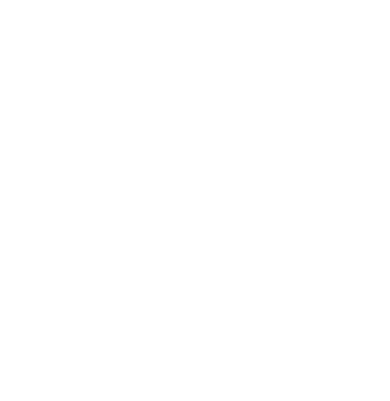
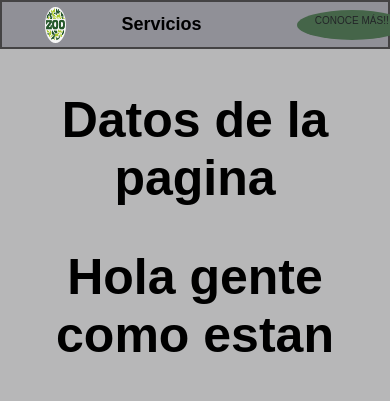
Before and after one commit to Karla11chan/ProyectoWebZoologico, a plain HTML site: page servicios/servicios.html in a window 390 px wide. Drawn offline with Linux system fonts and the light colour scheme.

Commit message:
vs final

```diff
--- a/animales/css/estilos.css
+++ b/animales/css/estilos.css
@@ -9,9 +9,8 @@ body{
     background-color: rgb(183, 183, 184) ;
 
 }
+
 .columna-central {
-            background-color: rgb(144, 144, 151);
-            border: 0.2em solid rgb(68, 67, 68);
             border-top: none;
             display: flex;
             flex-direction: row;
@@ -22,27 +21,31 @@ body{
         }
 
 #encabezado{
+    position: relative;
     background-color: rgb(144, 144, 151);
     border: 0.2em solid rgb(68, 67, 68);
     display: grid;
-    grid-template-columns: 4fr 4fr;
+    grid-template-columns: repeat(6,1fr);
     justify-items: center;
     align-items: center;
     flex-direction: row;
-    justify-content: right;
+    justify-content: center;
 }
 
-
 #encabezado img{
-    width: 20%;
+    grid-column: 2/3;
+    width: 80%;
     height: 70%;
     aspect-ratio: 1/1;
     /* define la relación de aspecto entre el ancho y la altura de un elemento, asegurando que sus dimensiones
     mantengan esa proporción específica al cambiar el tamaño de la pantalla o el contenedor*/
     border-radius: 100%;
     object-fit: fill;
+    position: right;
 }
-
+#encabezado h1{
+    grid-column: 3/5;
+}
 h1{
     font-size: 5em;
     text-align: center;
@@ -73,7 +76,8 @@ h1{
 }
 
 .abrir {
-    width: 7%;
+    grid-column: 6/7;
+    width: 15em;
     height: auto;
     padding: 0.5em;
     margin: 0.5em;
@@ -83,11 +87,12 @@ h1{
     cursor: pointer;
     border-radius: 50%;
     opacity: 100%;
-    transform: translateX(-20%);
+    transform: translateX(120%);
 }
 .cerrar {
+    grid-column: 6/7;
     display: none;
-    width: 8%;
+    width: 15em;
     height: auto;
     padding: 0.5em;
     margin: 0.5em;
@@ -97,7 +102,7 @@ h1{
     cursor: pointer;
     border-radius: 50%;
     opacity: 100%;
-    transform: translateX(-20%);
+    transform: translateX(120%);
 }
 #check{
     display: none;
@@ -143,17 +148,23 @@ h1{
 
     /*opacity: 50%;*/
 }
-#encabezado, #encabezado img {
+#encabezado{
+    font-size: 1em;
     background-color: rgb(144, 144, 151);
     border: 0.2em solid rgb(68, 67, 68);
     display: grid;
-    grid-template-columns: 4fr 2fr ;
+    grid-template-columns: repeat(6,1fr);
     justify-items: center;
     align-items: center;
     flex-direction: row;
     justify-content: right;
 }
+#encabezado h1{
+    grid-column: 3/5;
+    font-size:large;
+}
 #encabezado img{
+    grid-column: 1/3;
     width: 20%;
     height: 80%;
     aspect-ratio: 1/1;
@@ -162,4 +173,34 @@ h1{
     border-radius: 100%;
     object-fit: fill;
 }
+
+.abrir {
+    grid-column: 6/7;
+    width: 10em;
+    height: auto;
+    padding: 0.5em;
+    margin: 0.5em;
+    background-color: rgb(69, 101, 73);
+    color: rgb(35, 37, 40);
+    text-align: center;
+    cursor: pointer;
+    border-radius: 50%;
+    opacity: 100%;
+    transform: translateX(70%);
 }
+.cerrar {
+    grid-column: 6/7;
+    display: none;
+    width: 10em;
+    height: auto;
+    padding: 0.5em;
+    margin: 0.5em;
+    background-color:rgb(69, 101, 73);
+    color: rgb(35, 37, 40);
+    text-align: center;
+    cursor: pointer;
+    border-radius: 50%;
+    opacity: 100%;
+    transform: translateX(70%);
+}
+}
--- /dev/null
+++ b/galeria/css/estilos_galeria.css
@@ -0,0 +1,206 @@
+/*CSS del Index*/
+html{
+    font-size: 62.5%;
+}
+body{
+    padding: 0;
+    margin: 0;
+    font-family: Arial, Helvetica, sans-serif;
+    background-color: rgb(183, 183, 184) ;
+
+}
+
+.columna-central {
+            border-top: none;
+            display: flex;
+            flex-direction: row;
+            justify-content: right;
+            max-width: auto;
+            margin: auto;
+            height: 4em;
+        }
+
+#encabezado{
+    position: relative;
+    background-color: rgb(144, 144, 151);
+    border: 0.2em solid rgb(68, 67, 68);
+    display: grid;
+    grid-template-columns: repeat(6,1fr);
+    justify-items: center;
+    align-items: center;
+    flex-direction: row;
+    justify-content: center;
+}
+
+#encabezado img{
+    grid-column: 2/3;
+    width: 80%;
+    height: 70%;
+    aspect-ratio: 1/1;
+    /* define la relación de aspecto entre el ancho y la altura de un elemento, asegurando que sus dimensiones
+    mantengan esa proporción específica al cambiar el tamaño de la pantalla o el contenedor*/
+    border-radius: 100%;
+    object-fit: fill;
+    position: right;
+}
+#encabezado h1{
+    grid-column: 3/5;
+}
+h1{
+    font-size: 5em;
+    text-align: center;
+}
+
+#navegacion{
+    display: flex;
+    flex-direction: column;
+    justify-content: space-evenly;
+    position: fixed;
+    top: 0;
+    right: 0;
+    width: 15%;
+    /*Permite aplicar translaciones, rotaciones y escalas a un elemento HTML
+    /*Se aplica una transicion: propiedad tiempo funcion*/
+    transition: transform 0.1s ease-in-out;
+    transform: translateX(-900%);
+    height: 100vh;
+    border: 0.2em solid rgb(68, 67, 68);
+    background-color: rgb(183, 183, 184);
+    font-size: 1.5em;
+    /*opacity: 50%;*/
+}
+#navegacion a{
+    text-decoration: none;
+    text-align: center;
+    color:rgb(40, 69, 35);
+}
+
+.abrir {
+    grid-column: 6/7;
+    width: 15em;
+    height: auto;
+    padding: 0.5em;
+    margin: 0.5em;
+    background-color: rgb(69, 101, 73);
+    color: rgb(35, 37, 40);
+    text-align: center;
+    cursor: pointer;
+    border-radius: 50%;
+    opacity: 100%;
+    transform: translateX(120%);
+}
+.cerrar {
+    grid-column: 6/7;
+    display: none;
+    width: 15em;
+    height: auto;
+    padding: 0.5em;
+    margin: 0.5em;
+    background-color:rgb(69, 101, 73);
+    color: rgb(35, 37, 40);
+    text-align: center;
+    cursor: pointer;
+    border-radius: 50%;
+    opacity: 100%;
+    transform: translateX(120%);
+}
+#check{
+    display: none;
+}
+#navegacion a:hover{
+    background-color:rgb(94, 115, 94);
+    color:white;
+}
+/*Introducción del menú lateral*/
+/*El selector ~ afecta a un elemento que está a la altura de otro, así cuando la pseudoclase checked esta marcada aploca ciertos estilos*/
+
+#check:checked ~#navegacion {
+    transform: translateX(-555%);
+}
+
+/*Ocultando el boton abrir*/
+/**/
+#check:checked ~ .abrir{
+    display: none;
+}
+/*Mostrando el boton salir*/
+#check:checked ~ .cerrar{
+    display:block;
+}
+
+@media screen and (max-width: 850px) {
+ #navegacion{
+    display: flex;
+    flex-direction: column;
+    justify-content: space-evenly;
+    position: fixed;
+    top: 0;
+    right: 0;
+    width: 15%;
+    /*Permite aplicar translaciones, rotaciones y escalas a un elemento HTML
+    /*Se aplica una transicion: propiedad tiempo funcion*/
+    transition: transform 0.1s ease-in-out;
+    transform: translateX(-900%);
+    height: 100vh;
+    border: 0.2em solid rgb(68, 67, 68);
+    background-color: rgb(183, 183, 184);
+    font-size: 1em;
+
+    /*opacity: 50%;*/
+}
+#encabezado{
+    font-size: 1em;
+    background-color: rgb(144, 144, 151);
+    border: 0.2em solid rgb(68, 67, 68);
+    display: grid;
+    grid-template-columns: repeat(6,1fr);
+    justify-items: center;
+    align-items: center;
+    flex-direction: row;
+    justify-content: right;
+}
+#encabezado h1{
+    grid-column: 3/5;
+    font-size:large;
+}
+#encabezado img{
+    grid-column: 1/3;
+    width: 20%;
+    height: 80%;
+    aspect-ratio: 1/1;
+    /* define la relación de aspecto entre el ancho y la altura de un elemento, asegurando que sus dimensiones
+    mantengan esa proporción específica al cambiar el tamaño de la pantalla o el contenedor*/
+    border-radius: 100%;
+    object-fit: fill;
+}
+
+.abrir {
+    grid-column: 6/7;
+    width: 10em;
+    height: auto;
+    padding: 0.5em;
+    margin: 0.5em;
+    background-color: rgb(69, 101, 73);
+    color: rgb(35, 37, 40);
+    text-align: center;
+    cursor: pointer;
+    border-radius: 50%;
+    opacity: 100%;
+    transform: translateX(70%);
+}
+.cerrar {
+    grid-column: 6/7;
+    display: none;
+    width: 10em;
+    height: auto;
+    padding: 0.5em;
+    margin: 0.5em;
+    background-color:rgb(69, 101, 73);
+    color: rgb(35, 37, 40);
+    text-align: center;
+    cursor: pointer;
+    border-radius: 50%;
+    opacity: 100%;
+    transform: translateX(70%);
+}
+}
--- a/galeria/galeria.html
+++ b/galeria/galeria.html
@@ -0,0 +1,33 @@
+<!DOCTYPE html>
+<html lang="en">
+<head>
+    <meta charset="UTF-8">
+    <meta name="viewport" content="width=device-width, initial-scale=1.0">
+    <meta name="author" content="Los Snoopys (-1)">
+    <link rel="stylesheet" href="css/estilos_galeria.css">
+    <title>Animales</title>
+</head>
+<body>
+    <header id="encabezado">
+         <img src="../imagenes/Logo.png" alt="Logo_noticiero">
+        <h1>Galería</h1>
+        <section class="columna-central">
+        <input type="checkbox" id="check">
+        <label for="check" class="abrir">CONOCE MÁS!!</label>
+        <label for="check" class="cerrar">Salir</label>
+        <nav id="navegacion">
+            <a href="../index.html"  title="Pagina principal ">Página principal(Conócenos)</a>
+            <a href="../animales/animales.html" title="Pagina de animales">Animales</a>
+            <a href="../servicios/servicios.html" title="Pagina de servicios y promociones">Servicios y Promociones</a>
+        </nav>
+    </section>
+    </header>
+
+    <main id="principal">
+        <section class="">
+            <h1>Datos de la pagina</h1>
+        </section>
+    </main>
+   <H1> Hola gente como estan</H1>
+</body>
+</html>
--- /dev/null
+++ b/servicios/css/estilos_servicios.css
@@ -0,0 +1,206 @@
+/*CSS del Index*/
+html{
+    font-size: 62.5%;
+}
+body{
+    padding: 0;
+    margin: 0;
+    font-family: Arial, Helvetica, sans-serif;
+    background-color: rgb(183, 183, 184) ;
+
+}
+
+.columna-central {
+            border-top: none;
+            display: flex;
+            flex-direction: row;
+            justify-content: right;
+            max-width: auto;
+            margin: auto;
+            height: 4em;
+        }
+
+#encabezado{
+    position: relative;
+    background-color: rgb(144, 144, 151);
+    border: 0.2em solid rgb(68, 67, 68);
+    display: grid;
+    grid-template-columns: repeat(6,1fr);
+    justify-items: center;
+    align-items: center;
+    flex-direction: row;
+    justify-content: center;
+}
+
+#encabezado img{
+    grid-column: 2/3;
+    width: 80%;
+    height: 70%;
+    aspect-ratio: 1/1;
+    /* define la relación de aspecto entre el ancho y la altura de un elemento, asegurando que sus dimensiones
+    mantengan esa proporción específica al cambiar el tamaño de la pantalla o el contenedor*/
+    border-radius: 100%;
+    object-fit: fill;
+    position: right;
+}
+#encabezado h1{
+    grid-column: 3/5;
+}
+h1{
+    font-size: 5em;
+    text-align: center;
+}
+
+#navegacion{
+    display: flex;
+    flex-direction: column;
+    justify-content: space-evenly;
+    position: fixed;
+    top: 0;
+    right: 0;
+    width: 15%;
+    /*Permite aplicar translaciones, rotaciones y escalas a un elemento HTML
+    /*Se aplica una transicion: propiedad tiempo funcion*/
+    transition: transform 0.1s ease-in-out;
+    transform: translateX(-900%);
+    height: 100vh;
+    border: 0.2em solid rgb(68, 67, 68);
+    background-color: rgb(183, 183, 184);
+    font-size: 1.5em;
+    /*opacity: 50%;*/
+}
+#navegacion a{
+    text-decoration: none;
+    text-align: center;
+    color:rgb(40, 69, 35);
+}
+
+.abrir {
+    grid-column: 6/7;
+    width: 15em;
+    height: auto;
+    padding: 0.5em;
+    margin: 0.5em;
+    background-color: rgb(69, 101, 73);
+    color: rgb(35, 37, 40);
+    text-align: center;
+    cursor: pointer;
+    border-radius: 50%;
+    opacity: 100%;
+    transform: translateX(120%);
+}
+.cerrar {
+    grid-column: 6/7;
+    display: none;
+    width: 15em;
+    height: auto;
+    padding: 0.5em;
+    margin: 0.5em;
+    background-color:rgb(69, 101, 73);
+    color: rgb(35, 37, 40);
+    text-align: center;
+    cursor: pointer;
+    border-radius: 50%;
+    opacity: 100%;
+    transform: translateX(120%);
+}
+#check{
+    display: none;
+}
+#navegacion a:hover{
+    background-color:rgb(94, 115, 94);
+    color:white;
+}
+/*Introducción del menú lateral*/
+/*El selector ~ afecta a un elemento que está a la altura de otro, así cuando la pseudoclase checked esta marcada aploca ciertos estilos*/
+
+#check:checked ~#navegacion {
+    transform: translateX(-555%);
+}
+
+/*Ocultando el boton abrir*/
+/**/
+#check:checked ~ .abrir{
+    display: none;
+}
+/*Mostrando el boton salir*/
+#check:checked ~ .cerrar{
+    display:block;
+}
+
+@media screen and (max-width: 850px) {
+ #navegacion{
+    display: flex;
+    flex-direction: column;
+    justify-content: space-evenly;
+    position: fixed;
+    top: 0;
+    right: 0;
+    width: 15%;
+    /*Permite aplicar translaciones, rotaciones y escalas a un elemento HTML
+    /*Se aplica una transicion: propiedad tiempo funcion*/
+    transition: transform 0.1s ease-in-out;
+    transform: translateX(-900%);
+    height: 100vh;
+    border: 0.2em solid rgb(68, 67, 68);
+    background-color: rgb(183, 183, 184);
+    font-size: 1em;
+
+    /*opacity: 50%;*/
+}
+#encabezado{
+    font-size: 1em;
+    background-color: rgb(144, 144, 151);
+    border: 0.2em solid rgb(68, 67, 68);
+    display: grid;
+    grid-template-columns: repeat(6,1fr);
+    justify-items: center;
+    align-items: center;
+    flex-direction: row;
+    justify-content: right;
+}
+#encabezado h1{
+    grid-column: 3/5;
+    font-size:large;
+}
+#encabezado img{
+    grid-column: 1/3;
+    width: 20%;
+    height: 80%;
+    aspect-ratio: 1/1;
+    /* define la relación de aspecto entre el ancho y la altura de un elemento, asegurando que sus dimensiones
+    mantengan esa proporción específica al cambiar el tamaño de la pantalla o el contenedor*/
+    border-radius: 100%;
+    object-fit: fill;
+}
+
+.abrir {
+    grid-column: 6/7;
+    width: 10em;
+    height: auto;
+    padding: 0.5em;
+    margin: 0.5em;
+    background-color: rgb(69, 101, 73);
+    color: rgb(35, 37, 40);
+    text-align: center;
+    cursor: pointer;
+    border-radius: 50%;
+    opacity: 100%;
+    transform: translateX(70%);
+}
+.cerrar {
+    grid-column: 6/7;
+    display: none;
+    width: 10em;
+    height: auto;
+    padding: 0.5em;
+    margin: 0.5em;
+    background-color:rgb(69, 101, 73);
+    color: rgb(35, 37, 40);
+    text-align: center;
+    cursor: pointer;
+    border-radius: 50%;
+    opacity: 100%;
+    transform: translateX(70%);
+}
+}
--- a/servicios/servicios.html
+++ b/servicios/servicios.html
@@ -0,0 +1,33 @@
+<!DOCTYPE html>
+<html lang="en">
+<head>
+    <meta charset="UTF-8">
+    <meta name="viewport" content="width=device-width, initial-scale=1.0">
+    <meta name="author" content="Los Snoopys (-1)">
+    <link rel="stylesheet" href="css/estilos_servicios.css">
+    <title>Animales</title>
+</head>
+<body>
+    <header id="encabezado">
+         <img src="../imagenes/Logo.png" alt="Logo_noticiero">
+        <h1>Servicios</h1>
+        <section class="columna-central">
+        <input type="checkbox" id="check">
+        <label for="check" class="abrir">CONOCE MÁS!!</label>
+        <label for="check" class="cerrar">Salir</label>
+        <nav id="navegacion">
+            <a href="../index.html"  title="Pagina principal ">Página principal(Conócenos)</a>
+            <a href="../animales/animales.html" title="Pagina de animales">Animales</a>
+            <a href="../galeria/galeria.html" title="Pagina de Galeria">Galeria</a>
+        </nav>
+    </section>
+    </header>
+
+    <main id="principal">
+        <section class="">
+            <h1>Datos de la pagina</h1>
+        </section>
+    </main>
+   <H1> Hola gente como estan</H1>
+</body>
+</html>
```
Also changed, not shown: animales/animales.html (+5 -5 lines), galeria/css/estilos.html (deleted), servicios/css/estilos.css (deleted).
